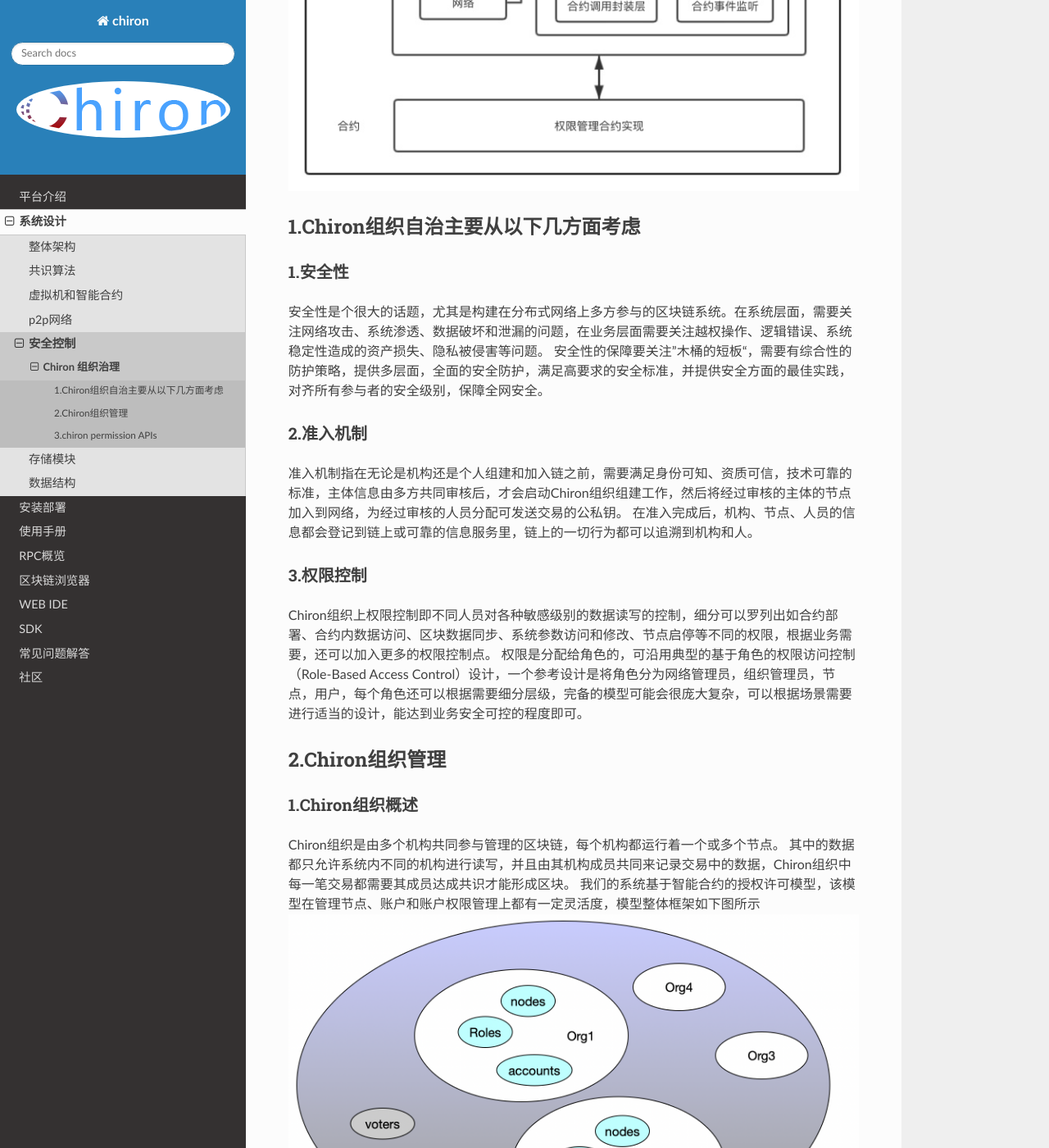
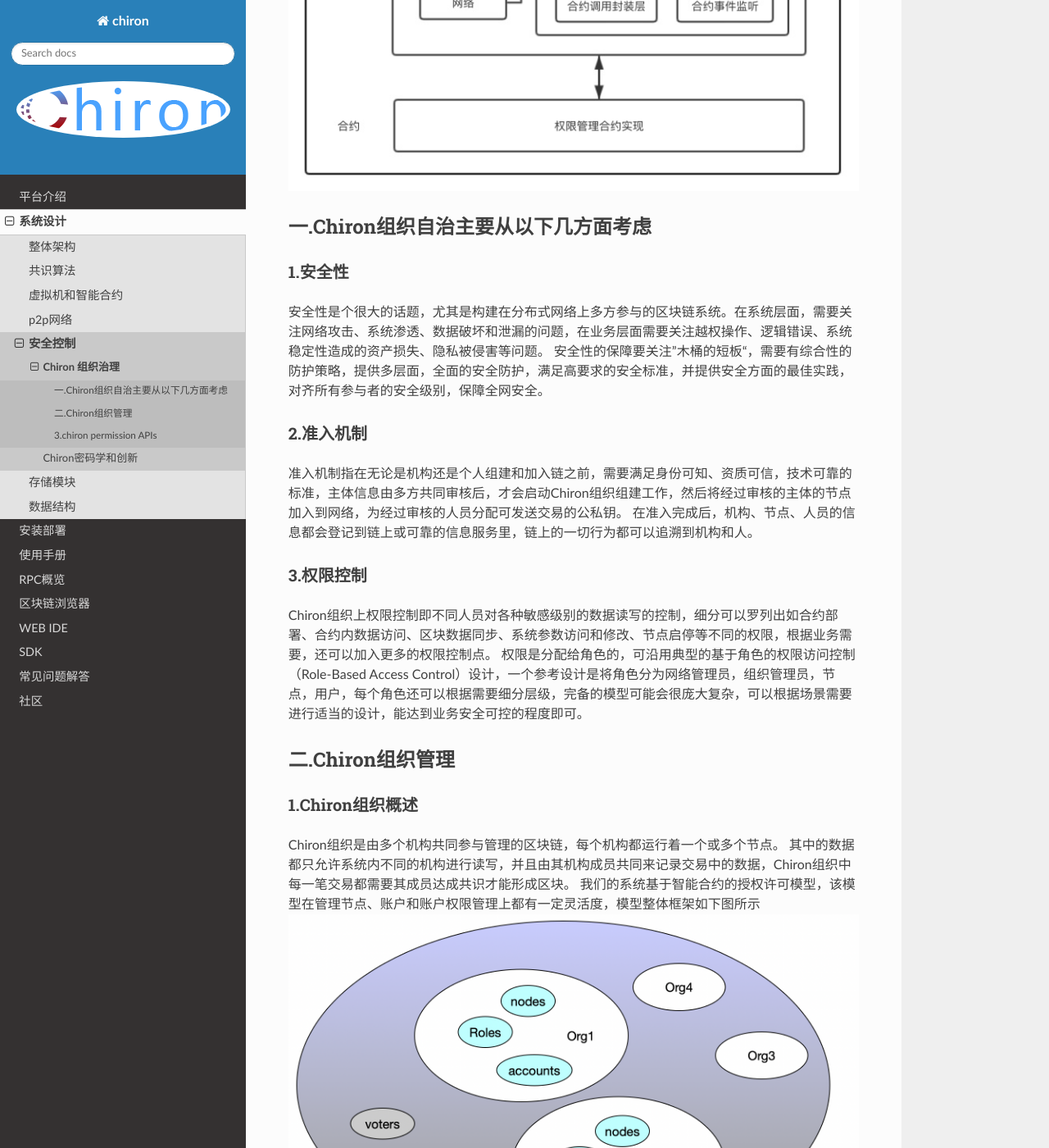
Before and after one commit to cxlhello/readdocs, a Sphinx documentation site: the page built from source/design/security_control/authority.md, in a window 1280 px wide and 1400 px high, scrolled down 855 px. Shown: the whole window at 82% size. Built offline with Sphinx 7.4.7 and the Read the Docs theme 2.0.0, drawn with Linux system fonts in a browser that asks for light colours; some of the changed text lies outside the part shown.

Commit message:
chiron cryto document  update

```diff
--- a/source/design/security_control/authority.md
+++ b/source/design/security_control/authority.md
@@ -8,7 +8,7 @@
 联盟治理权限架构图如下，权限管理合约，联盟管理会在后面详细说明<br/>
  ![](org_manager.png)
 
-## 1.Chiron组织自治主要从以下几方面考虑
+## 一.Chiron组织自治主要从以下几方面考虑
 ### 1.安全性
 安全性是个很大的话题，尤其是构建在分布式网络上多方参与的区块链系统。在系统层面，需要关注网络攻击、系统渗透、数据破坏和泄漏的问题，在业务层面需要关注越权操作、逻辑错误、系统稳定性造成的资产损失、隐私被侵害等问题。
 安全性的保障要关注”木桶的短板“，需要有综合性的防护策略，提供多层面，全面的安全防护，满足高要求的安全标准，并提供安全方面的最佳实践，对齐所有参与者的安全级别，保障全网安全。
@@ -18,7 +18,7 @@
 Chiron组织上权限控制即不同人员对各种敏感级别的数据读写的控制，细分可以罗列出如合约部署、合约内数据访问、区块数据同步、系统参数访问和修改、节点启停等不同的权限，根据业务需要，还可以加入更多的权限控制点。
 权限是分配给角色的，可沿用典型的基于角色的权限访问控制（Role-Based Access Control）设计，一个参考设计是将角色分为网络管理员，组织管理员，节点，用户，每个角色还可以根据需要细分层级，完备的模型可能会很庞大复杂，可以根据场景需要进行适当的设计，能达到业务安全可控的程度即可。
 
-## 2.Chiron组织管理
+## 二.Chiron组织管理
 ### 1.Chiron组织概述
 Chiron组织是由多个机构共同参与管理的区块链，每个机构都运行着一个或多个节点。 其中的数据都只允许系统内不同的机构进行读写，并且由其机构成员共同来记录交易中的数据，Chiron组织中每一笔交易都需要其成员达成共识才能形成区块。 我们的系统基于智能合约的授权许可模型，该模型在管理节点、账户和账户权限管理上都有一定灵活度，模型整体框架如下图所示
  ![](org_structure.png)
@@ -38,7 +38,7 @@
   - 网络管理员可以提议和投票新组织加入网络，也可以指定某个账号为组织管理员账号。<br/>
   - 组织管理员账号可以创建组织内角色、子机构、为自己机构下的账号赋予某种角色的功能，指定某个节点为本机构节点。<br/>
 
-### 2.Chiron 权限系统简介
+### 三.Chiron 权限系统简介
 
 chiron权限系统根据智能合约调用做权限控制,主要用以下7个合约做权限控制
  ![](contract_structure.png)
--- a/source/design/security_control/index.rst
+++ b/source/design/security_control/index.rst
@@ -8,3 +8,4 @@
    :caption: Contents:
 
    authority.md
+   innovation_cryptography.md
```
Also changed, not shown: 1 other file.
